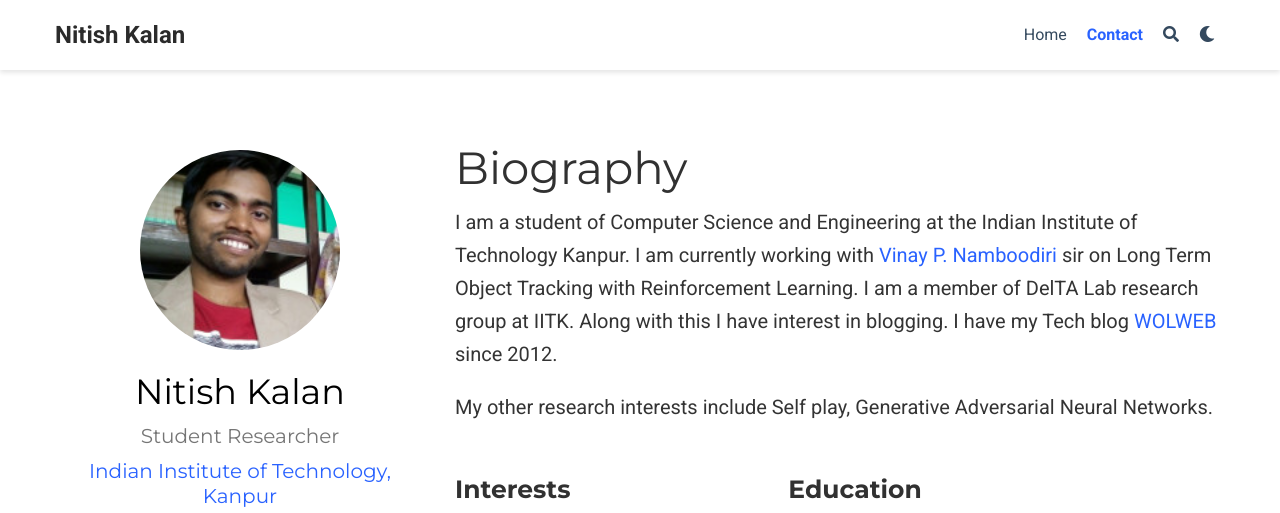
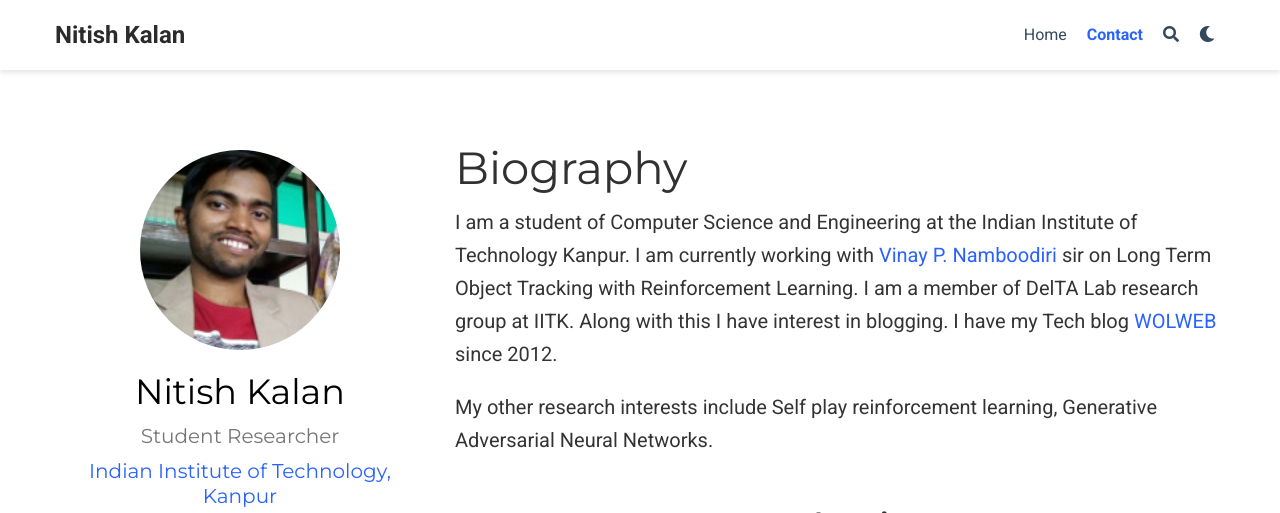
Before and after one commit to nitish-kalan/nitish-kalan.github.io, a plain HTML site: page index.html in a window 1280 px wide. Shown: the top 513 px of the page. Drawn offline with nearby package versions, Linux system fonts and the light colour scheme; no server answers; some icons are missing.

Commit message:
Update index.html

```diff
--- a/index.html
+++ b/index.html
@@ -209,7 +209,7 @@
 <a style="text-decorations:none; color:inherit;"
  href="http://deltalab.iitk.ac.in/" target="_blank">DelTA Lab</a> research group at IITK. Along with this I have interest in blogging. I have my Tech blog <a href="http://www.wolweb.blogspot.com" target="_blank"> WOLWEB </a> since 2012.</p>
 
-<p>My other research interests include Self play, Generative Adversarial Neural Networks.</p>
+<p>My other research interests include Self play reinforcement learning, Generative Adversarial Neural Networks.</p>
 
 
     <div class="row">
```
